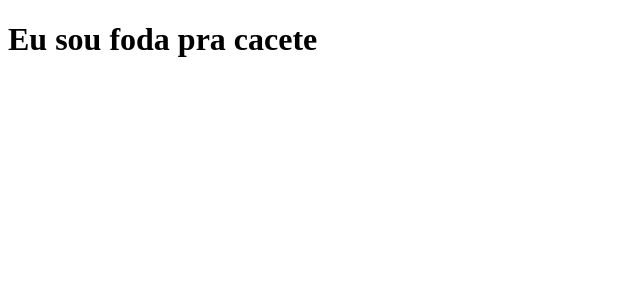
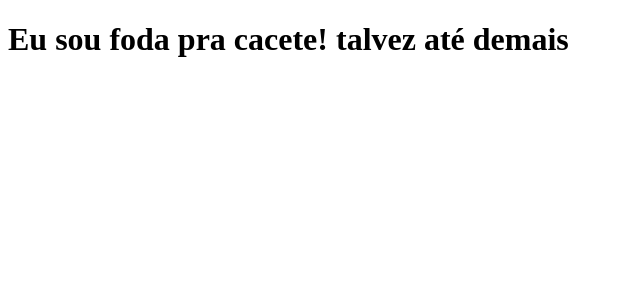
Before and after one commit to Breke-code/Tabnews-study, a Next.js app: page / in a window 1280 px wide. Shown: the top 300 px of the page, without its empty margins (0-640 px from the left). Built offline with nearby package versions, Linux system fonts and the light colour scheme.

Commit message:
modfica a frase empurrando pro vercel

```diff
--- a/pages/index.js
+++ b/pages/index.js
@@ -1,5 +1,5 @@
 function Home() {
-return <h1>Eu sou foda pra cacete</h1>
+return <h1>Eu sou foda pra cacete! talvez até demais</h1>
 }
 
 export default Home;
```
